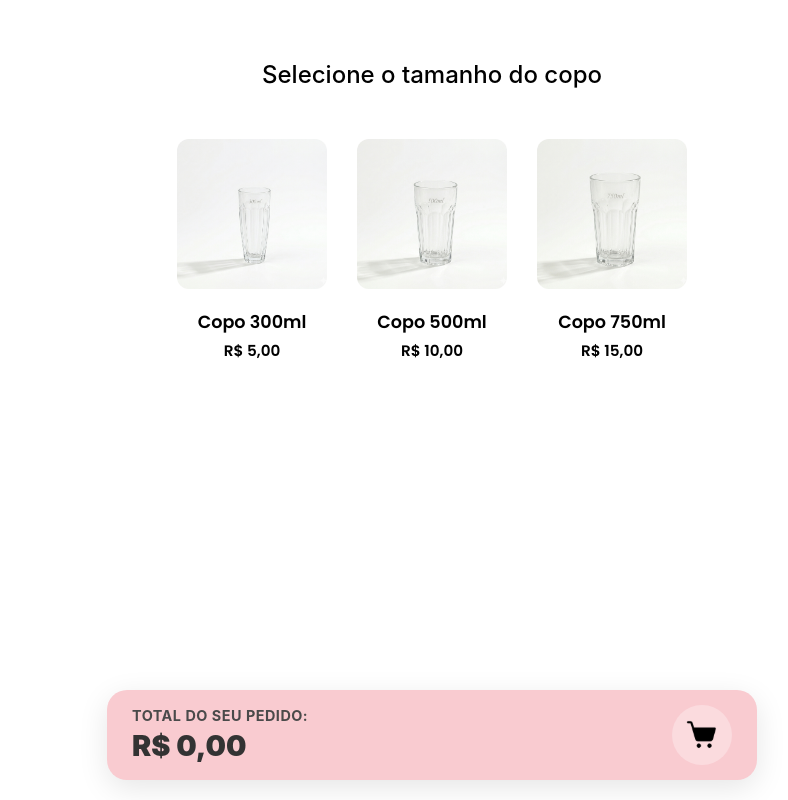
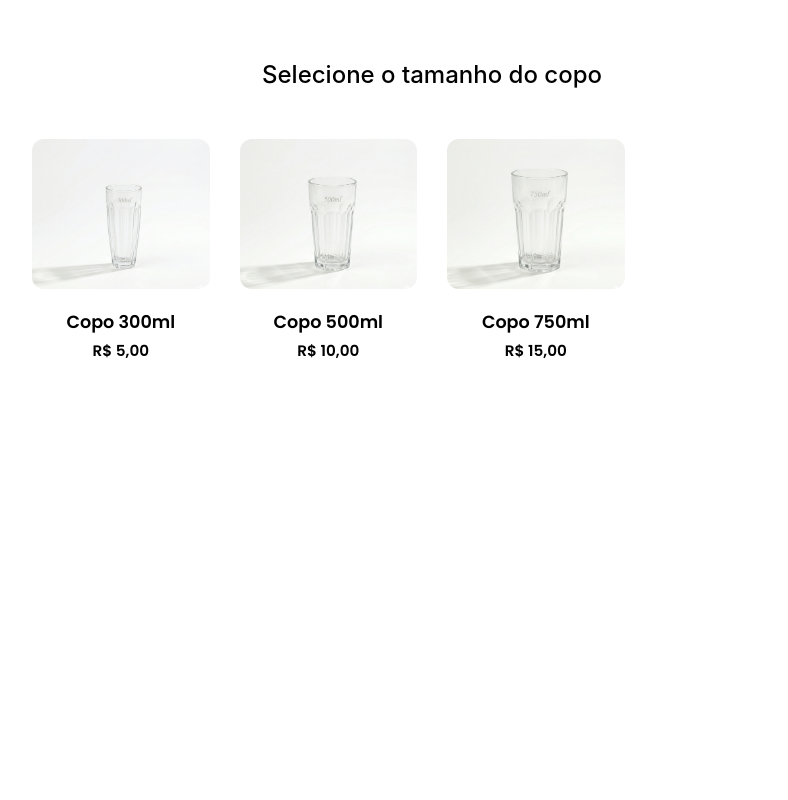
Before and after one commit to Luccasp100/site-milkshake, a React (Vite) app: page / in a window 1280 px wide. Shown: the top 800 px of the page, without its empty margins (208-996 px from the left). Built offline with nearby package versions, Linux system fonts and the light colour scheme.

Commit message:
Diminuindo o tamanho de itens na tela de 5 para 4

```diff
--- a/src/assets/Components/BarraPrecoTotal/BarraPrecoTotal.css
+++ b/src/assets/Components/BarraPrecoTotal/BarraPrecoTotal.css
@@ -1,5 +1,5 @@
 .barra-total-fixa {
-    position: fixed;
+    position: relative;
     bottom: 20px;
     left: 50%;
     transform: translateX(-50%);
--- a/src/assets/Components/CssGlobal/OpcoesGlobais.css
+++ b/src/assets/Components/CssGlobal/OpcoesGlobais.css
@@ -61,21 +61,23 @@
 
 /* GRID DE OPÇÕES */
 .grid-opcoes {
-    display: flex;
-    flex-wrap: wrap;
-    justify-content: center;
+    display: grid;
+    /* Cria 4 colunas de tamanhos iguais (1fr) */
+    grid-template-columns: repeat(4, 1fr);
+    justify-items: center;
     gap: 30px;
-    max-width: 900px;
+    max-width: 800px;
     width: 100%;
+    margin: 0 auto;
 }
-
 /* CARDS */
 .card-opcao {
     display: flex;
     flex-direction: column;
     align-items: center;
     cursor: pointer;
-    flex: 0 1 150px;
+    width: 100%; /* Ocupa o espaço da coluna do grid */
+    max-width: 180px;
     transition: transform 0.2s;
 }
 
--- a/src/assets/Components/PedidoFinalizado/PedidoFinalizado.css
+++ b/src/assets/Components/PedidoFinalizado/PedidoFinalizado.css
@@ -31,8 +31,8 @@
 }
 
 .img-final {
-    width: 120px;
-    height: 120px;
+    width: 150px;
+    height: 150px;
     object-fit: contain;
     background-color: #f9f9f9;
     border-radius: 15px;
```
